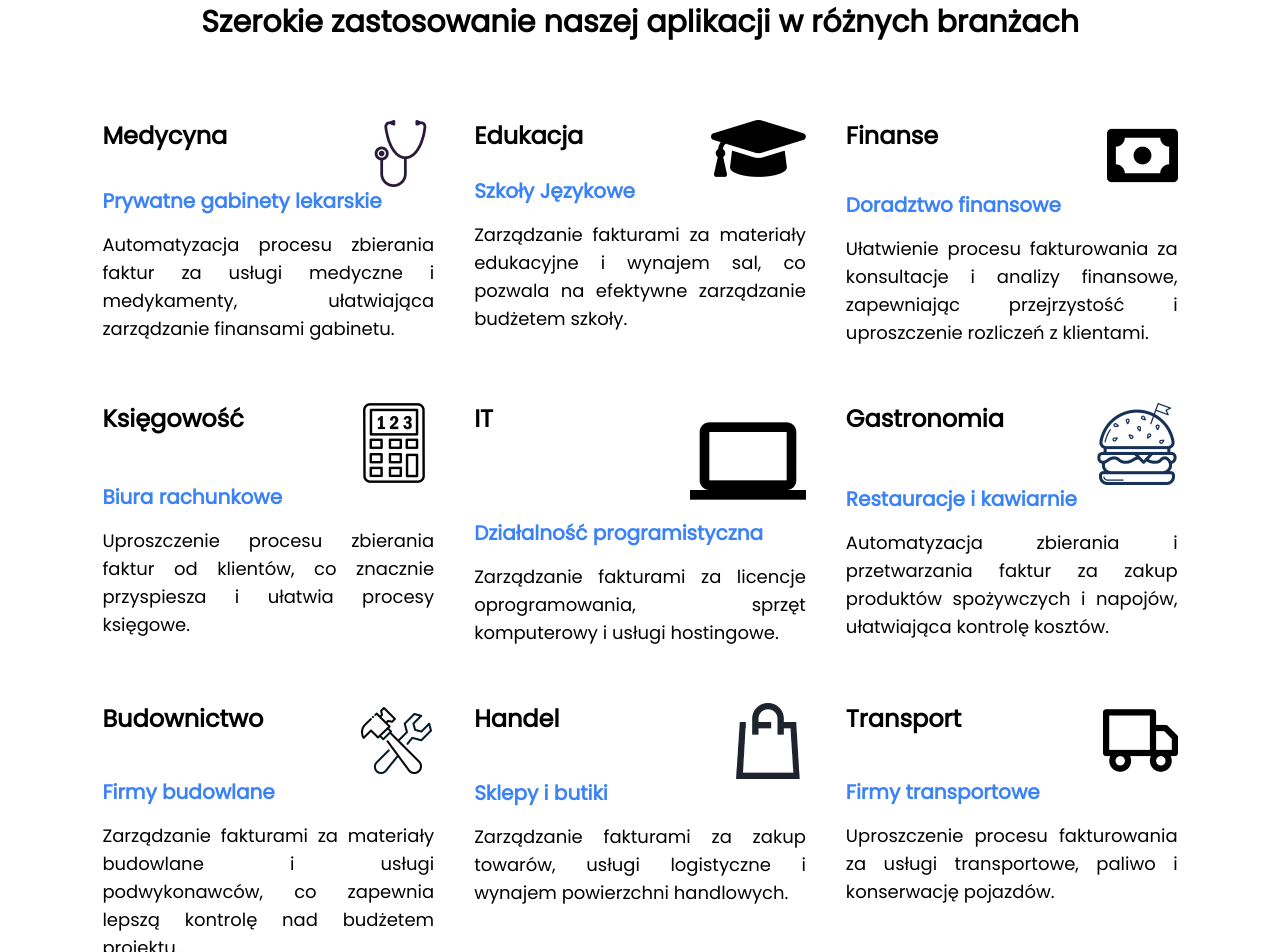
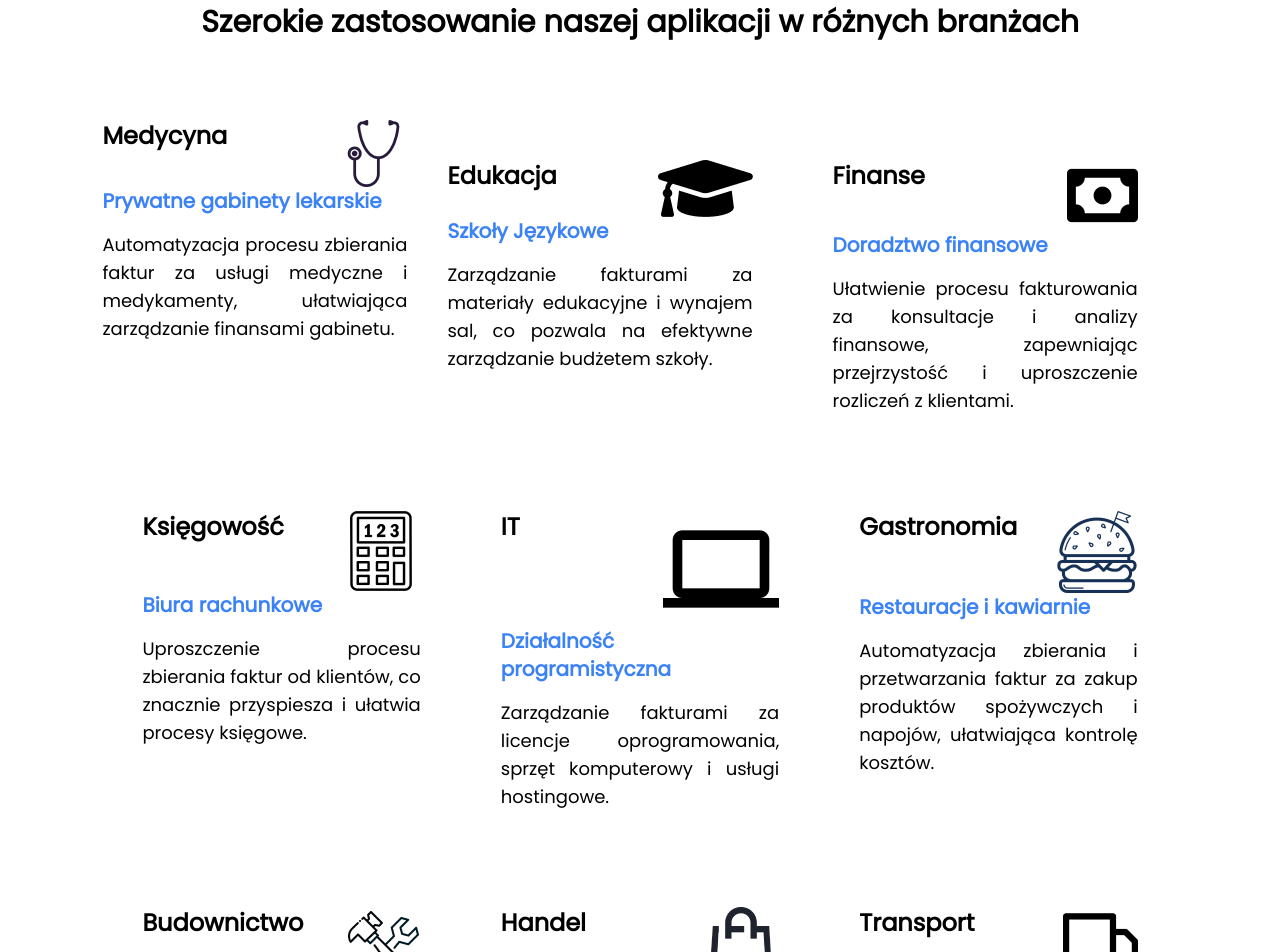
Before and after one commit to Tommy3DE/TheBill, a React (Vite) app: page / in a window 1280 px wide. Shown: the part 3200-4152 px from the top of the page. Built offline with nearby package versions, Linux system fonts and the light colour scheme.

Commit message:
rwd homepage 4

```diff
--- a/src/layout/pages/Home/Hero.tsx
+++ b/src/layout/pages/Home/Hero.tsx
@@ -5,7 +5,7 @@ import bg from "../../../assets/icons/Group 1.svg";
 const Hero = () => {
   return (
     <section className="mt-8 items-center mx-[8%] font-poppins">
-      <div className="flex flex-row h-[700px]">
+      <div className="flex flex-row lg:h-[700px]">
         {" "}
         <div className="flex flex-col w-[60%] justify-center">
           <h1 className="text-6xl leading-relaxed mb-8 tracking-wider font-playFair">
--- a/src/layout/pages/Home/KSEF.tsx
+++ b/src/layout/pages/Home/KSEF.tsx
@@ -1,9 +1,9 @@
 
 const KSEF = () => {
   return (
-    <section className="w-full h-28 bg-[#51FFC0] flex flex-col justify-around items-center my-14">
+    <section className="w-full lg:h-28 bg-[#51FFC0] flex flex-col justify-around p-4 lg:p-0 items-center my-14">
         <h1 className="text-3xl font-extrabold text-[#0930FB]">Już dziś przygotuj swoją firmę na nadejście KSeF</h1>
-        <button className="bg-[#59A2F9] text-white w-1/6 py-1 text-xl font-bold rounded-lg">
+        <button className="bg-[#59A2F9] text-white lg:w-1/6 py-1 lg:text-xl text-2xl font-bold rounded-lg mt-4 lg:mt-0 w-5/6">
         Dowiedz się więcej
         </button>
 
--- a/src/layout/pages/Home/ShortPricing.tsx
+++ b/src/layout/pages/Home/ShortPricing.tsx
@@ -50,10 +50,10 @@ const ShortPricing = () => {
   ];
   return (
     <section className="mt-20 items-center mx-[8%] font-poppins border-[#51FFBF] border-t-4">
-      <div className="flex flex-row w-full justify-center">
+      <div className="flex lg:flex-row flex-col w-full justify-center">
         {pricingTiles.map((tile) => (
           <div
-            className="flex flex-col mx-5 w-1/6 border-4 border-[#1DCF8F] items-center my-14 rounded"
+            className="flex flex-col mx-5 lg:w-1/6 border-4 border-[#1DCF8F] items-center my-14 rounded"
             key={tile.id}
           >
             <h1 className="text-2xl my-5 font-playFair">{tile.title}</h1>
@@ -78,11 +78,11 @@ const ShortPricing = () => {
         ))}
       </div>
       <div className="flex flex-row justify-center items-center w-full">
-        <div className="w-3/12 h-1 bg-[#51FFBF]"/>
-        <div className="w-6/12 h-12 rounded border-[#51FFBF] border-4 text-center text-3xl tracking-wider font-extrabold">
+        <div className="w-3/12 h-1 bg-[#51FFBF] hidden lg:block"/>
+        <div className="lg:w-6/12 w-full h-12 rounded border-[#51FFBF] border-4 text-center text-3xl tracking-wider font-extrabold">
         Dowiedz się więcej
         </div>
-        <div className=" w-3/12 h-1 bg-[#51FFBF]"/>
+        <div className=" w-3/12 h-1 bg-[#51FFBF] hidden lg:block"/>
 
       </div>
     </section>
--- a/src/layout/pages/Home/UseCases.tsx
+++ b/src/layout/pages/Home/UseCases.tsx
@@ -30,7 +30,7 @@ const UseCases = () => {
               medykamenty, ułatwiająca zarządzanie finansami gabinetu.
             </p>
           </div>
-          <div className="lg:w-1/3 w-full lg:mx-10">
+          <div className="lg:w-1/3 w-full lg:mx-10 mt-10">
             <div className="flex flex-row justify-between">
               <h1 className="text-2xl font-extrabold mb-4">Edukacja</h1>
               <img src={edu} alt="icon" />
@@ -43,7 +43,7 @@ const UseCases = () => {
               pozwala na efektywne zarządzanie budżetem szkoły.
             </p>
           </div>
-          <div className="w-1/3">
+          <div className="lg:w-1/3 w-full lg:mx-10 mt-10">
             <div className="flex flex-row justify-between">
               <h1 className="text-2xl font-extrabold mb-4">Finanse</h1>
               <img src={cash} alt="icon" />
@@ -58,8 +58,8 @@ const UseCases = () => {
             </p>
           </div>
         </div>
-        <div className="flex lg:flex-row flex-col w-full mt-14">
-          <div className="w-1/3">
+        <div className="flex lg:flex-row flex-col w-full lg:mt-14">
+        <div className="lg:w-1/3 w-full lg:mx-10 mt-10">
             <div className="flex flex-row justify-between">
               <h1 className="text-2xl font-extrabold mb-4">Księgowość</h1>
               <img src={calc} alt="icon" />
@@ -72,7 +72,7 @@ const UseCases = () => {
               przyspiesza i ułatwia procesy księgowe.
             </p>
           </div>
-          <div className="w-1/3 mx-10">
+          <div className="lg:w-1/3 w-full lg:mx-10 mt-10">
             <div className="flex flex-row justify-between">
               <h1 className="text-2xl font-extrabold mb-4">IT</h1>
               <img src={it} alt="icon" />
@@ -85,7 +85,7 @@ const UseCases = () => {
               komputerowy i usługi hostingowe.
             </p>
           </div>
-          <div className="w-1/3">
+          <div className="lg:w-1/3 w-full lg:mx-10 mt-10">
             <div className="flex flex-row justify-between">
               <h1 className="text-2xl font-extrabold mb-4">Gastronomia</h1>
               <img src={gastro} alt="icon" />
@@ -99,8 +99,8 @@ const UseCases = () => {
             </p>
           </div>
         </div>
-        <div className="flex lg:flex-row flex-col w-full mt-14">
-          <div className="w-1/3">
+        <div className="flex lg:flex-row flex-col w-full lg:mt-14">
+        <div className="lg:w-1/3 w-full lg:mx-10 mt-10">
             <div className="flex flex-row justify-between">
               <h1 className="text-2xl font-extrabold mb-4">Budownictwo</h1>
               <img src={tool} alt="icon" />
@@ -113,7 +113,7 @@ const UseCases = () => {
               podwykonawców, co zapewnia lepszą kontrolę nad budżetem projektu.
             </p>
           </div>
-          <div className="w-1/3 mx-10">
+          <div className="lg:w-1/3 w-full lg:mx-10 mt-10">
             <div className="flex flex-row justify-between">
               <h1 className="text-2xl font-extrabold mb-4">Handel</h1>
               <img src={bag} alt="icon" />
@@ -126,7 +126,7 @@ const UseCases = () => {
               wynajem powierzchni handlowych.
             </p>
           </div>
-          <div className="w-1/3">
+          <div className="lg:w-1/3 w-full lg:mx-10 mt-10">
             <div className="flex flex-row justify-between">
               <h1 className="text-2xl font-extrabold mb-4">Transport</h1>
               <img src={car} alt="icon" />
```
